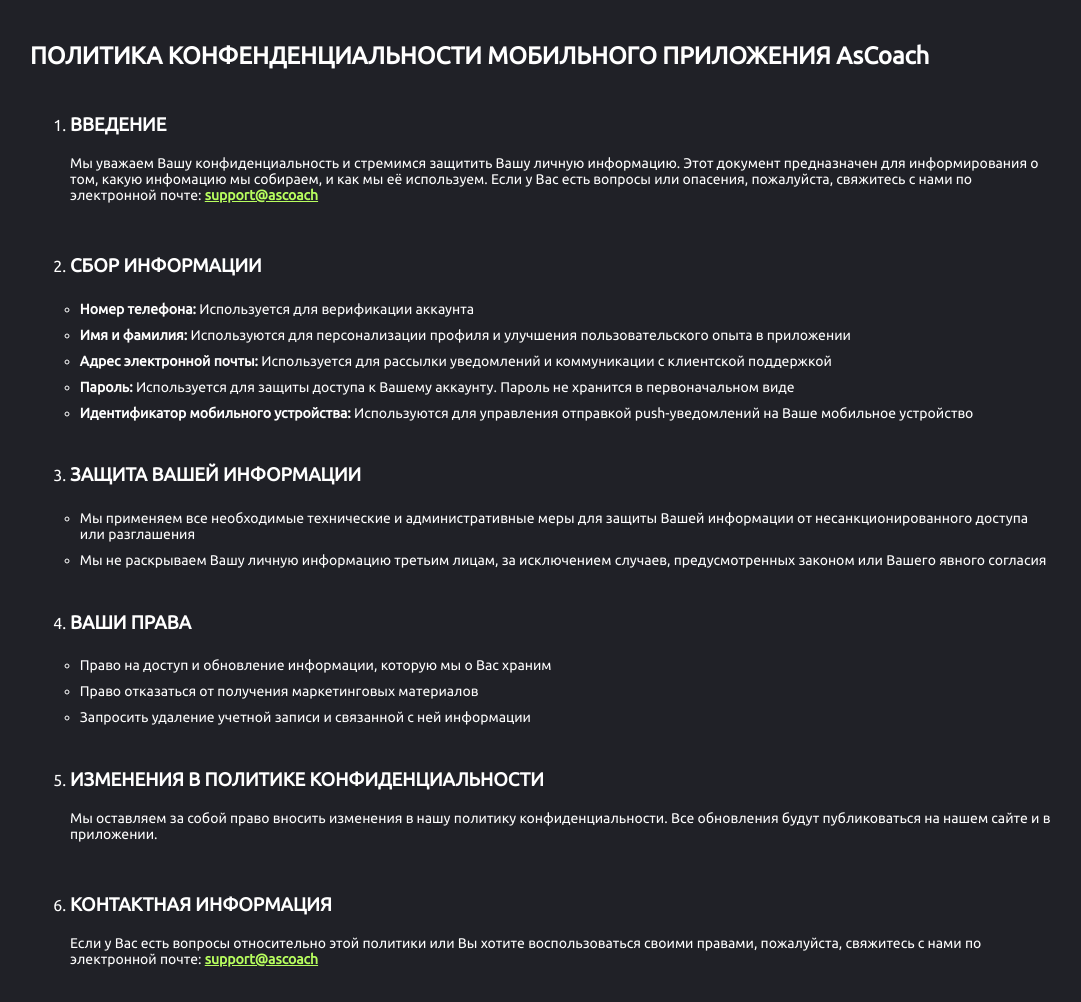
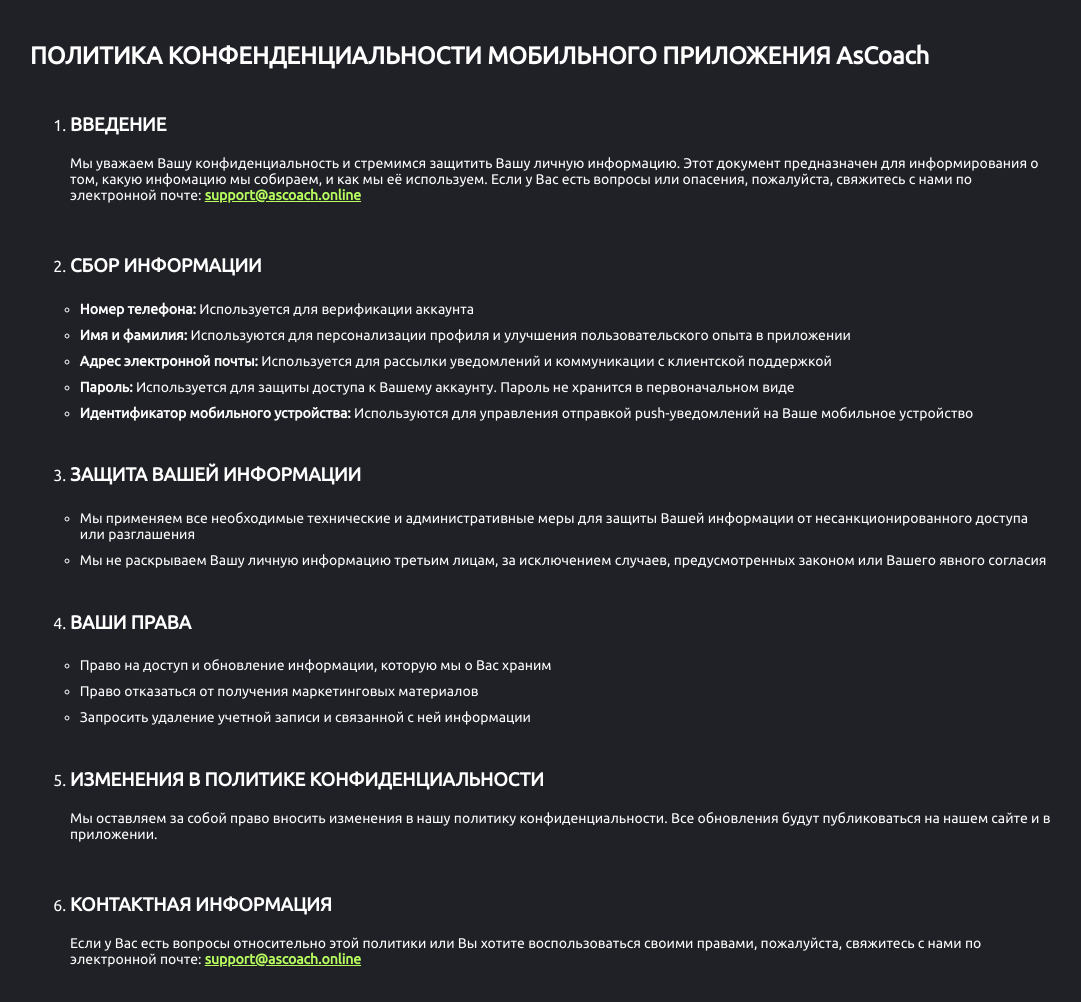
Before and after one commit to baydinvladislav/ascoach-landing-page, a Flask app: page /privacy-policy in a window 1280 px wide. Shown: the whole page, without its empty margins (34-1115 px from the left). Run offline with Flask 3, Linux system fonts and the light colour scheme.

Commit message:
correct email

```diff
--- a/templates/main.html
+++ b/templates/main.html
@@ -24,6 +24,7 @@
         <a href="{{ url_for('get_privacy_policy') }}">Privacy Policy</a>
         <img src="{{ url_for('static', filename='images/dumbbell.svg') }}" alt="Dumbbell" class="dumbbell-icon">
         <a href="mailto:support@ascoach" class="contact">Contact</a>
+        <a href="mailto:support@ascoach.online" class="contact">support@ascoach.online</a>
     </div>
 </body>
 {% endblock %}
--- a/templates/privacy_policy.html
+++ b/templates/privacy_policy.html
@@ -14,7 +14,7 @@
                         Мы уважаем Вашу конфиденциальность и стремимся защитить Вашу личную информацию.
                         Этот документ предназначен для информирования о том, какую инфомацию мы собираем,
                         и как мы её используем. Если у Вас есть вопросы или опасения, пожалуйста, свяжитесь с нами по электронной почте:
-                        <a href="mailto:support@ascoach" style="color: #B8FF5F; font-weight: bold;">support@ascoach</a>
+                        <a href="mailto:support@ascoach.online" style="color: #B8FF5F; font-weight: bold;">support@ascoach.online</a>
                     </p>
                 </li>
 
@@ -59,7 +59,7 @@
                     <p>
                         Если у Вас есть вопросы относительно этой политики или Вы хотите воспользоваться своими правами,
                         пожалуйста, свяжитесь с нами по электронной почте:
-                        <a href="mailto:support@ascoach" style="color: #B8FF5F; font-weight: bold;">support@ascoach</a>
+                        <a href="mailto:support@ascoach.online" style="color: #B8FF5F; font-weight: bold;">support@ascoach.online</a>
                     </p>
                 </li>
 
```
